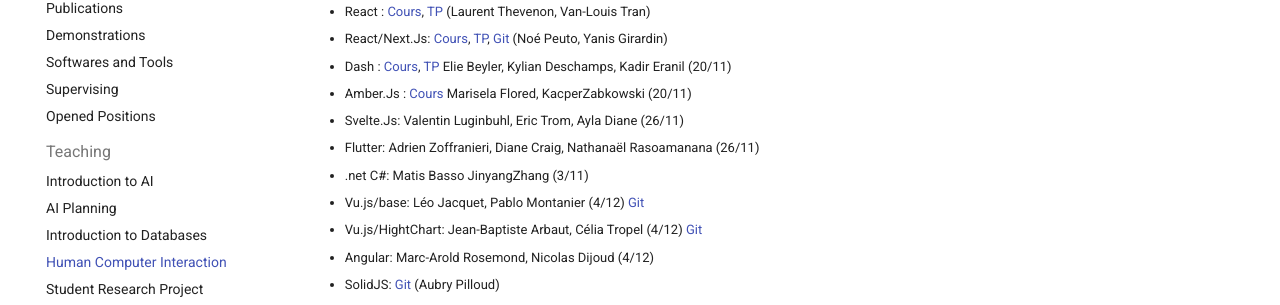
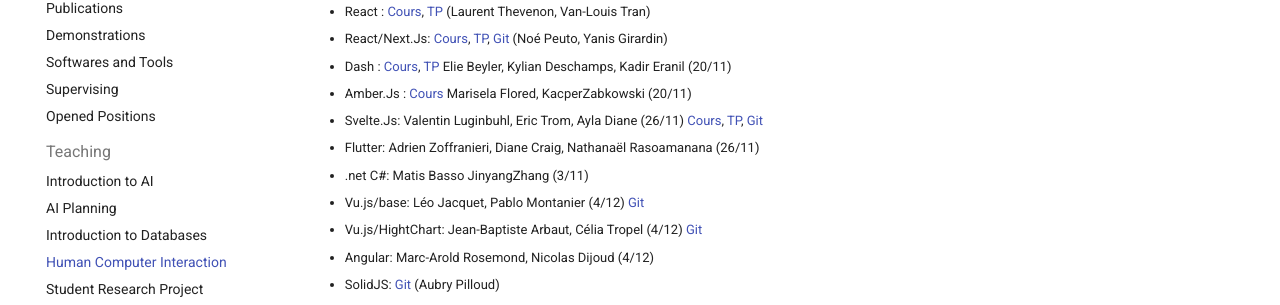
Before and after one commit to pellierd/homepage, an MkDocs documentation site: the page built from docs/teaching/hci.md, in a window 1280 px wide and 900 px high, scrolled down 779 px. Shown: the part 147-452 px from the top of the window. Built offline with MkDocs 1.6.1 and Material for MkDocs 9.7.7, drawn with Linux system fonts in a browser that asks for light colours.

Commit message:
Ajout cours IHM

```diff
--- a/docs/teaching/hci.md
+++ b/docs/teaching/hci.md
@@ -30,7 +30,7 @@
     - React/Next.Js: [Cours](hci/tmp/NextJS.pdf), [TP](https://tp-nextjs-alpha.vercel.app), [Git](https://github.com/noepeutot/GIRARDIN_PEUTOT_Musiverse) (Noé Peuto, Yanis Girardin)
     - Dash : [Cours](hci/tmp/Dash.pdf), [TP](https://github.com/Fina49/Projet_IHM.git) Elie Beyler, Kylian Deschamps, Kadir Eranil (20/11)
     - Amber.Js : [Cours](hci/tmp/EmberJS.pdf) Marisela Flored, KacperZabkowski (20/11)
-    - Svelte.Js: Valentin Luginbuhl, Eric Trom, Ayla Diane (26/11)
+    - Svelte.Js: Valentin Luginbuhl, Eric Trom, Ayla Diane (26/11) [Cours](https://www.canva.com/design/DAG5PXv9in4/KtJ4V155oL0VE3xcHTVVtw/edit), [TP](https://www.notion.so/lelinguine/D-couverte-de-SvelteJS-2a9687c54bf880c591fbf5ac4e363f63), [Git](https://github.com/lelinguine/ihm-project)
     - Flutter: Adrien Zoffranieri, Diane Craig, Nathanaël Rasoamanana (26/11)
     - .net C#: Matis Basso JinyangZhang (3/11)
     - Vu.js/base: Léo Jacquet, Pablo Montanier (4/12) [Git](https://github.com/leo-jcq/projet-ihm)
```
